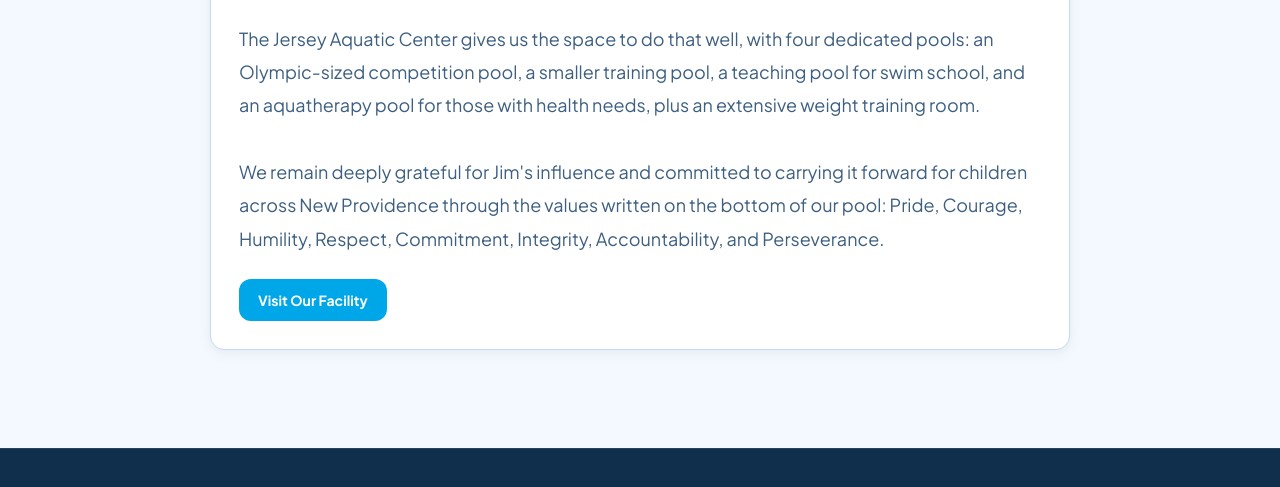
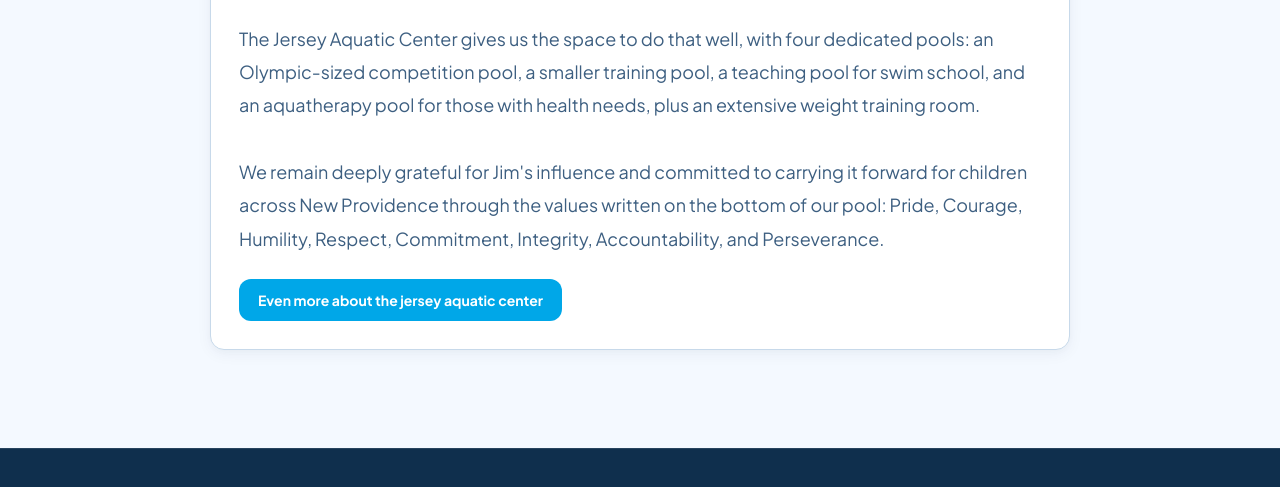
Before and after one commit to jparkerpearson/jersey-swim-school-site, a plain HTML site: page about.html in a window 1280 px wide. Shown: the part 1179-1666 px from the top of the page. Drawn offline with Linux system fonts and the light colour scheme.

Commit message:
Update about page CTA text for external facility link

```diff
--- a/about.html
+++ b/about.html
@@ -167,7 +167,7 @@ The Jersey Aquatic Center gives us the space to do that well, with four dedicate
 
 We remain deeply grateful for Jim's influence and committed to carrying it forward for children across New Providence through the values written on the bottom of our pool: Pride, Courage, Humility, Respect, Commitment, Integrity, Accountability, and Perseverance.</p>
               <div class="about-actions">
-                <a class="btn btn-primary" href="https://www.jerseyaquaticcenter.com/page/home" target="_blank" rel="noopener noreferrer">Visit Our Facility</a>
+                <a class="btn btn-primary" href="https://www.jerseyaquaticcenter.com/page/home" target="_blank" rel="noopener noreferrer">Even more about the jersey aquatic center</a>
               </div>
             </div>
           </article>
```
